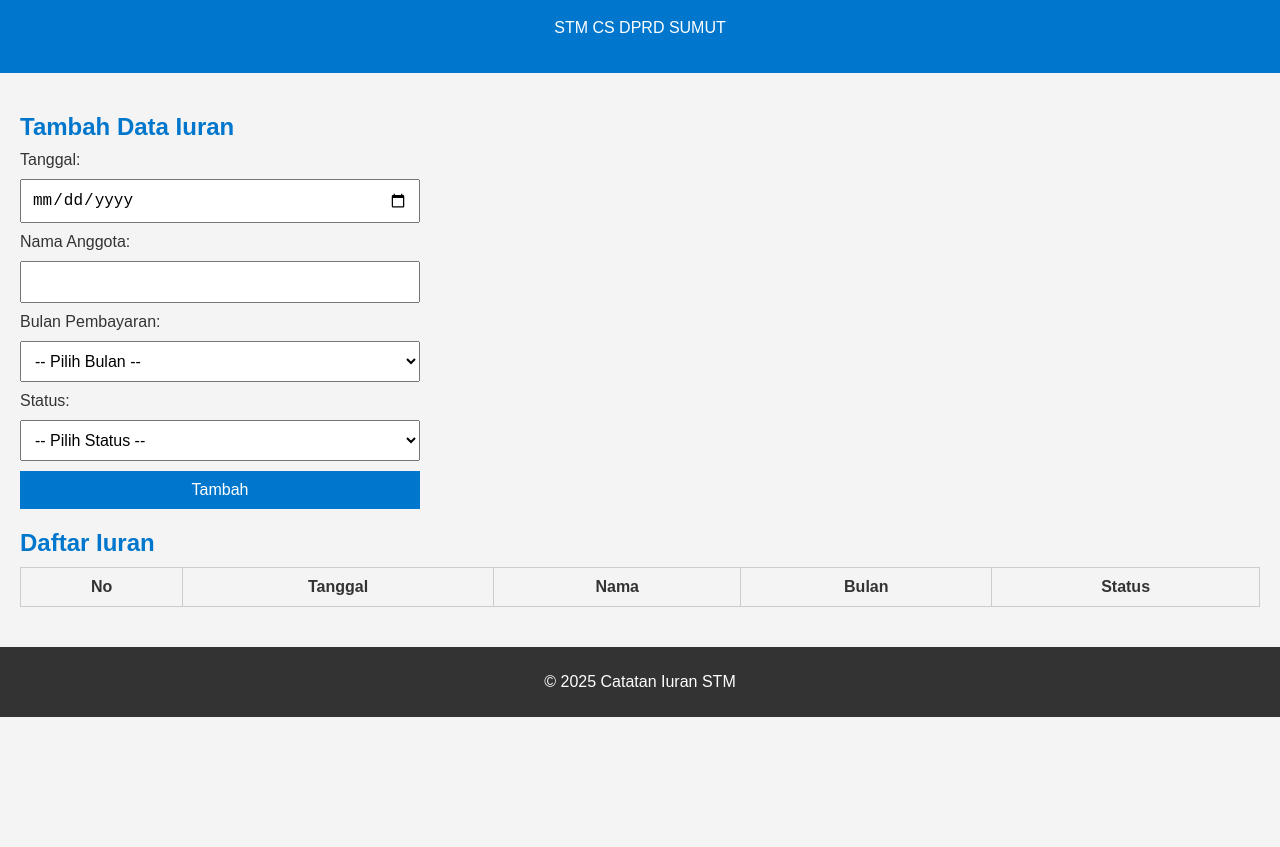
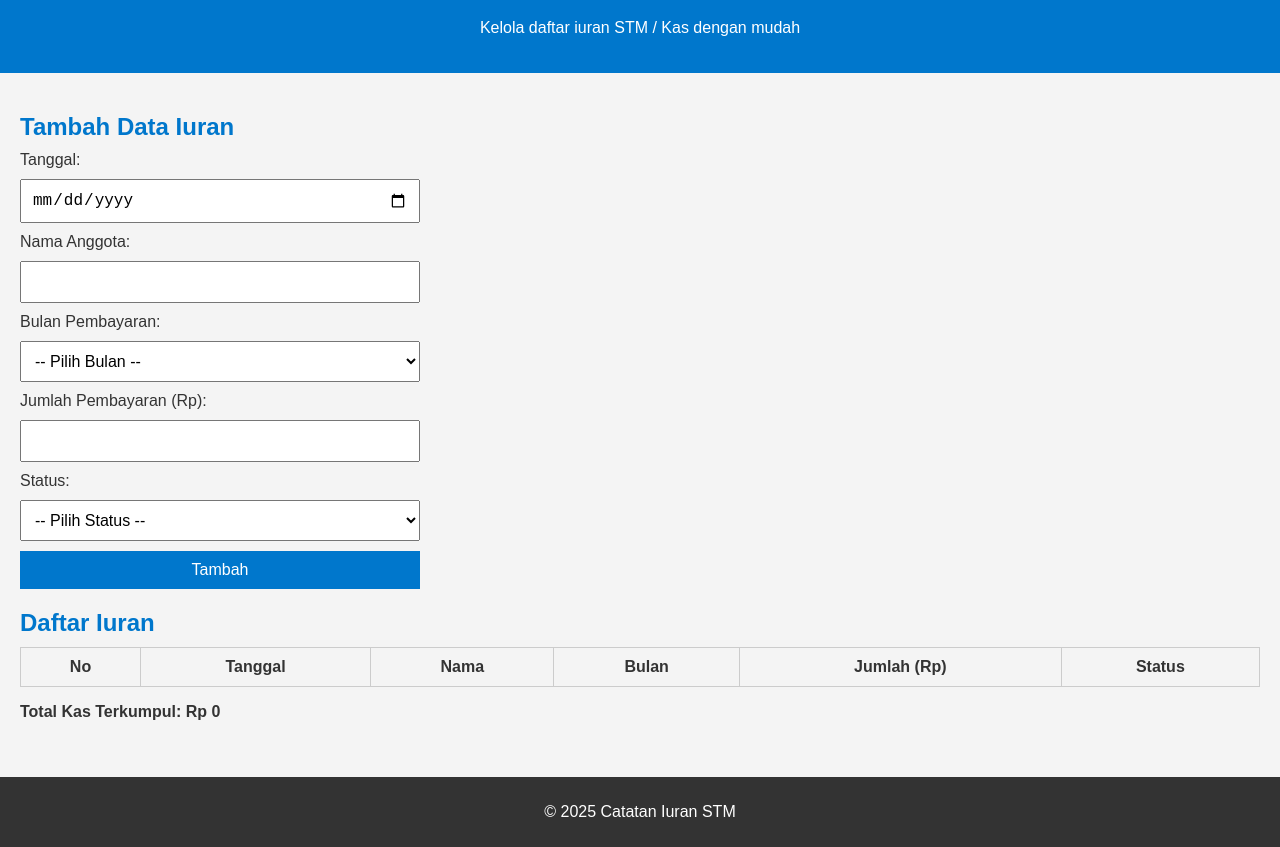
Before and after one commit to vald77/formkas, a plain HTML site: page index.html in a window 1280 px wide. Shown: the part 82-929 px from the top of the page. Before the commit the page ends 800 px from the top, so only its background shows below. Drawn offline with Linux system fonts and the light colour scheme.

Commit message:
Update index.html

```diff
--- a/index.html
+++ b/index.html
@@ -3,13 +3,13 @@
 <head>
   <meta charset="UTF-8">
   <meta name="viewport" content="width=device-width, initial-scale=1.0">
-  <title>Catatan Iuran Kas STM CS DPRDSU</title>
+  <title>Catatan Iuran Kas</title>
   <link rel="stylesheet" href="style.css">
 </head>
 <body>
   <header>
     <h1>📒 Catatan Iuran Kas</h1>
-    <p>STM CS DPRD SUMUT</p>
+    <p>Kelola daftar iuran STM / Kas dengan mudah</p>
   </header>
 
   <main>
@@ -40,6 +40,9 @@
           <option>Desember</option>
         </select>
 
+        <label for="jumlah">Jumlah Pembayaran (Rp):</label>
+        <input type="number" id="jumlah" required min="0">
+
         <label for="status">Status:</label>
         <select id="status" required>
           <option value="">-- Pilih Status --</option>
@@ -61,6 +64,7 @@
             <th>Tanggal</th>
             <th>Nama</th>
             <th>Bulan</th>
+            <th>Jumlah (Rp)</th>
             <th>Status</th>
           </tr>
         </thead>
@@ -68,6 +72,7 @@
           <!-- Data otomatis diisi JS -->
         </tbody>
       </table>
+      <p><b>Total Kas Terkumpul: Rp <span id="totalKas">0</span></b></p>
     </section>
   </main>
 
```
